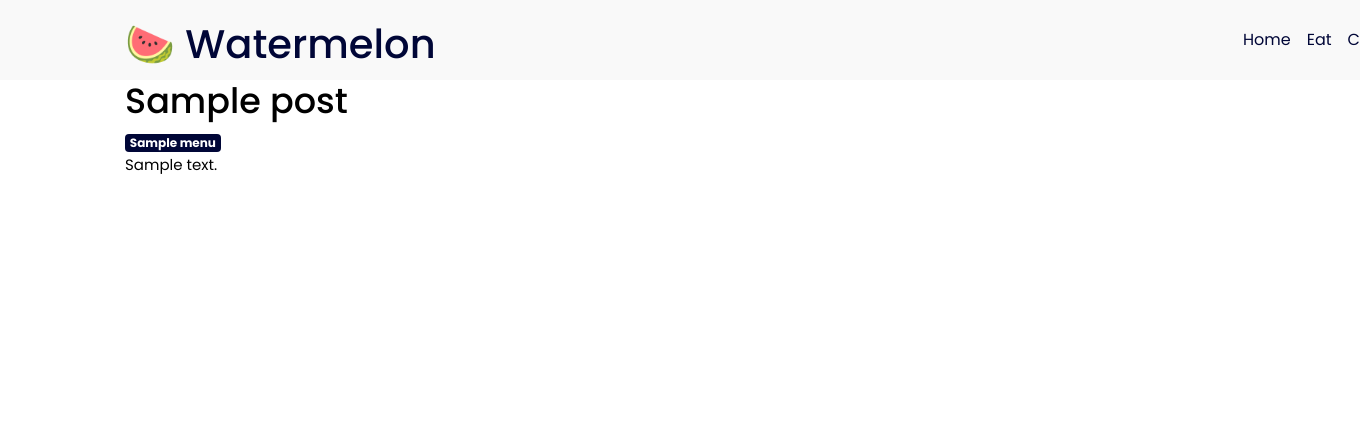
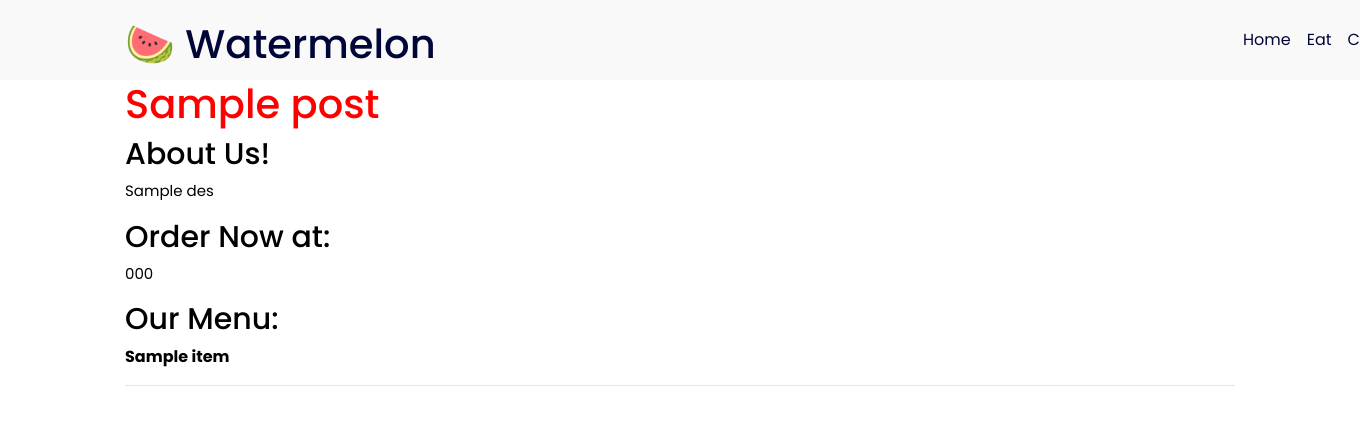
Before and after one commit to pranavpatil1/yhack-food, a Flask app: template templates/restaurant.html in a window 1360 px wide; the page is wider, and only the part inside the window is pictured. Shown: the top 425 px of that part. Run offline with Flask 2, Linux system fonts and the light colour scheme; the template is opened without the code that fills it: most values are stand-ins (such as "Sample title", 1, 10 or a date in 2020); some libraries are stand-ins or nearby versions.

Commit message:
Update restaurant.html

```diff
--- a/templates/restaurant.html
+++ b/templates/restaurant.html
@@ -1,7 +1,14 @@
 {% extends 'base.html' %}
 
 {% block content %}
-    <h2>{% block title %} {{ post['name'] }} {% endblock %}</h2>
-    <span class="badge badge-primary">{{ post['menu'] }}</span>
-    <p>{{ post['content'] }}</p>
+    <h1 style="color:red;">{% block title %} {{ post['name'] }} {% endblock %}</h1>
+        <h3>About Us!</h3>
+        <p>{{ post['des'] }}</p>
+        <h3>Order Now at:</h3>
+        <p>{{ post['phone'] }}</p>
+        <h3>Our Menu:</h3>
+        {% for item in menu %}
+            <b>{{ item }}</b>
+            <hr>
+        {% endfor %}
 {% endblock %}
```
